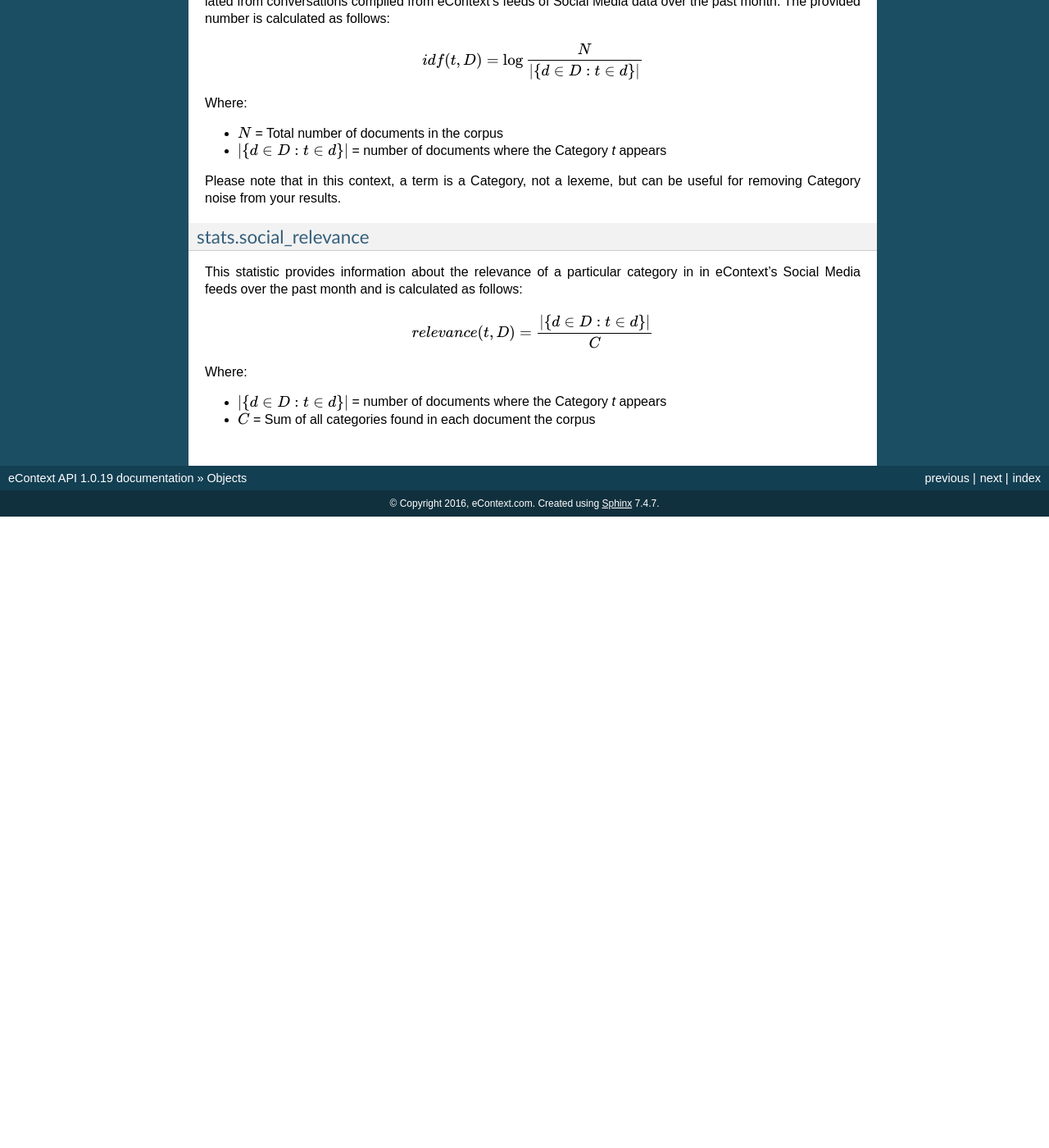
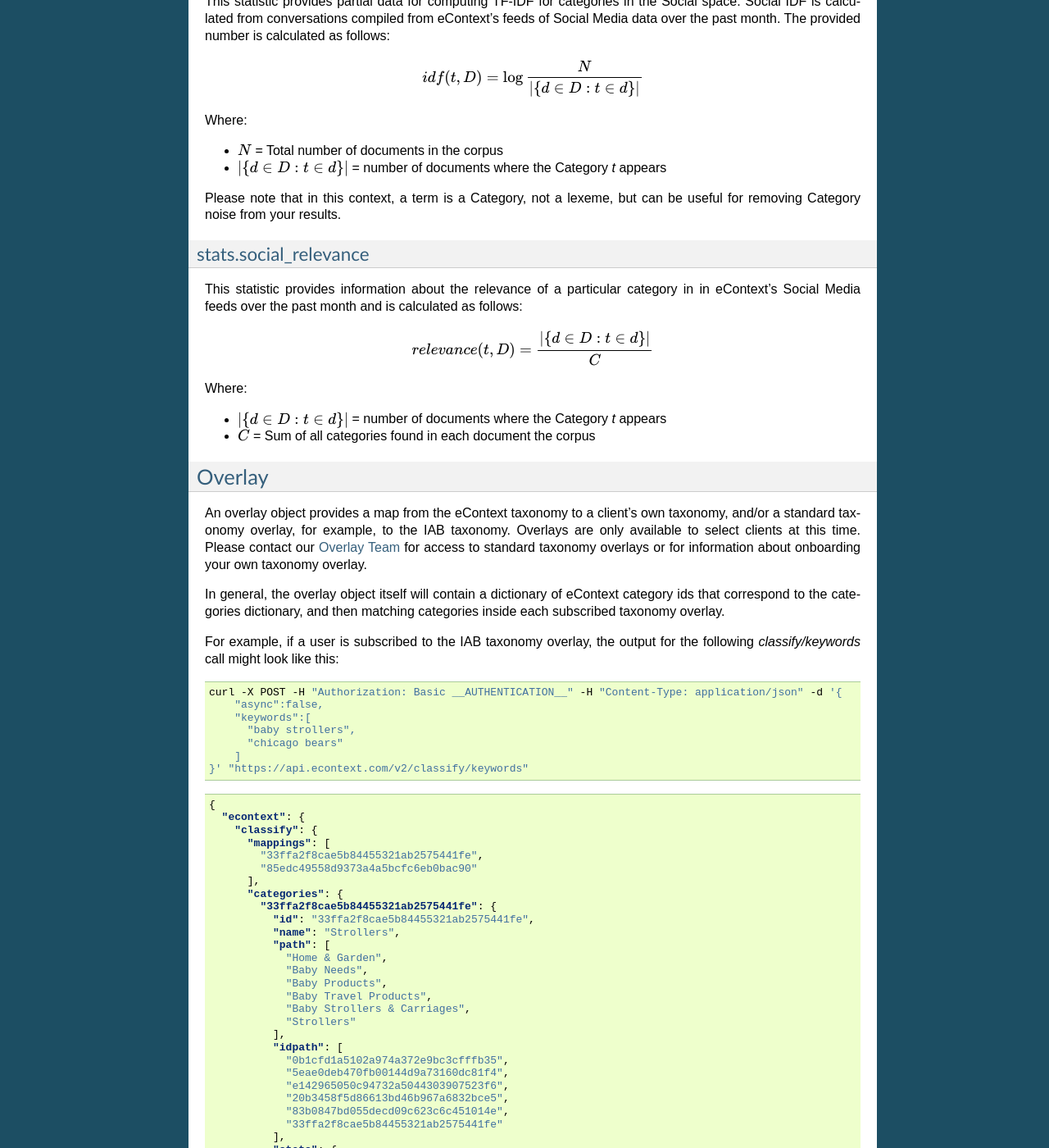
Before and after one commit to info-com/zenya-api-docs, a Sphinx documentation site: the page built from source/objects.rst, in a window 1280 px wide and 1400 px high, scrolled down 1240 px. Shown: the whole window at 82% size. Built offline with Sphinx 7.4.7, drawn with Linux system fonts in a browser that asks for light colours; before the commit the page ends 1870 px from its top, so only the background shows below that; some of the changed text lies outside the part shown.

Commit message:
updated to include overlays

```diff
--- a/source/conf.py
+++ b/source/conf.py
@@ -48,9 +48,9 @@ copyright = u'2016, eContext.com'
 # built documents.
 #
 # The short X.Y version.
-version = '1.0.19'
+version = '1.0.21'
 # The full version, including alpha/beta/rc tags.
-release = '1.0.19'
+release = '1.0.21'
 
 # The language for content autogenerated by Sphinx. Refer to documentation
 # for a list of supported languages.
@@ -91,7 +91,7 @@ pygments_style = 'sphinx'
 
 # The theme to use for HTML and HTML Help pages.  See the documentation for
 # a list of builtin themes.
-html_theme = 'default'
+html_theme = 'classic'
 
 # Theme options are theme-specific and customize the look and feel of a theme
 # further.  For a list of options available for each theme, see the
--- a/source/index.rst
+++ b/source/index.rst
@@ -4,7 +4,7 @@
    contain the root `toctree` directive.
 
 eContext API documentation
-=======================
+==========================
 
 .. toctree::
     :maxdepth: 2
--- a/source/objects.rst
+++ b/source/objects.rst
@@ -90,3 +90,119 @@ Where:
 
 * :math:`|\{d \in D: t \in d\}|` = number of documents where the Category `t` appears
 * :math:`C` = Sum of all categories found in each document the corpus
+
+Overlay
+-------
+
+An overlay object provides a map from the eContext taxonomy to a client's own
+taxonomy, and/or a standard taxonomy overlay, for example, to the IAB taxonomy.
+Overlays are only available to select clients at this time.  Please contact
+our `Overlay Team`_ for access to standard taxonomy overlays or for
+information about onboarding your own taxonomy overlay.
+
+In general, the overlay object itself will contain a dictionary of eContext
+category ids that correspond to the categories dictionary, and then matching
+categories inside each subscribed taxonomy overlay.
+
+For example, if a user is subscribed to the IAB taxonomy overlay, the output for
+the following `classify/keywords` call might look like this:
+
+.. code-block:: bash
+
+    curl -X POST -H "Authorization: Basic __AUTHENTICATION__" -H "Content-Type: application/json" -d '{
+        "async":false,
+        "keywords":[
+          "baby strollers",
+          "chicago bears"
+        ]
+    }' "https://api.econtext.com/v2/classify/keywords"
+
+.. code-block:: json
+
+    {
+      "econtext": {
+        "classify": {
+          "mappings": [
+            "33ffa2f8cae5b84455321ab2575441fe",
+            "85edc49558d9373a4a5bcfc6eb0bac90"
+          ],
+          "categories": {
+            "33ffa2f8cae5b84455321ab2575441fe": {
+              "id": "33ffa2f8cae5b84455321ab2575441fe",
+              "name": "Strollers",
+              "path": [
+                "Home & Garden",
+                "Baby Needs",
+                "Baby Products",
+                "Baby Travel Products",
+                "Baby Strollers & Carriages",
+                "Strollers"
+              ],
+              "idpath": [
+                "0b1cfd1a5102a974a372e9bc3cfffb35",
+                "5eae0deb470fb00144d9a73160dc81f4",
+                "e142965050c94732a5044303907523f6",
+                "20b3458f5d86613bd46b967a6832bce5",
+                "83b0847bd055decd09c623c6c451014e",
+                "33ffa2f8cae5b84455321ab2575441fe"
+              ],
+              "stats": {
+                "social_relevance": 0.0000051475,
+                "social_idf": 12.093251130124
+              }
+            },
+            "85edc49558d9373a4a5bcfc6eb0bac90": {
+              "id": "85edc49558d9373a4a5bcfc6eb0bac90",
+              "name": "Chicago Bears",
+              "path": [
+                "Sports",
+                "Team Sports",
+                "Football",
+                "Football Leagues & Teams",
+                "Professional Football Leagues & Teams",
+                "Chicago Bears"
+              ],
+              "idpath": [
+                "b00fac5f30dc8dbb660c8d08fe66f487",
+                "97e2d582fd4e9fe6c9ca51128222e55f",
+                "1d86d6fea65150be10232959abc02574",
+                "9398300d477069715ad4682b293fb087",
+                "04455c6d36d1056a7be0b231e861c0c5",
+                "85edc49558d9373a4a5bcfc6eb0bac90"
+              ],
+              "stats": {
+                "social_relevance": 0.0000068986,
+                "social_idf": 11.800450216514
+              }
+            }
+          },
+          "overlay": {
+            "33ffa2f8cae5b84455321ab2575441fe": {
+              "2015iab": [
+                "Home & Garden",
+                "Babies & Toddlers"
+              ]
+            },
+            "85edc49558d9373a4a5bcfc6eb0bac90": {
+              "2015iab": [
+                "Sports",
+                "Football"
+              ]
+            }
+          }
+        },
+        "signature": {
+          "resource": "POST /classify/:type/:result_id",
+          "status": "200 OK - successful",
+          "client_ip": "127.0.0.1"
+        }
+      }
+    }
+
+In this case, we're returning categories from the eContext 2015 IAB Taxonomy
+Overlay that maps from eContext categories to the IAB.  The eContext "Strollers"
+category maps to the IAB "Home & Garden" and "Babies & Toddlers" categories, and
+the eContext "Chicago Bears" category maps to the IAB "Sports" and "Football"
+categories.
+
+.. _Overlay Team: overlayteam@econtext.com
--- a/source/translation.rst
+++ b/source/translation.rst
@@ -8,7 +8,7 @@ with your eContext API request, and non-English content can be processed the
 same as English content.
 
 Adding Translation Parameters To A Call
---------------------------------------
+---------------------------------------
 
 In general, requesting translation is as simple as including a translate parameter
 with your API call.  Here is an example using :doc:`/classify/social <classify-social>`:
```
Also changed, not shown: other parts of source/index.rst (+1 -0 lines), source/changelog.rst (+12 -0 lines), source/introduction.rst (+15 -1 lines).
